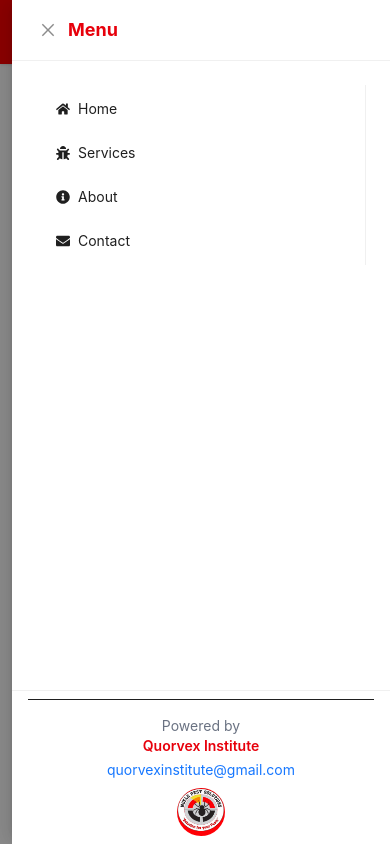
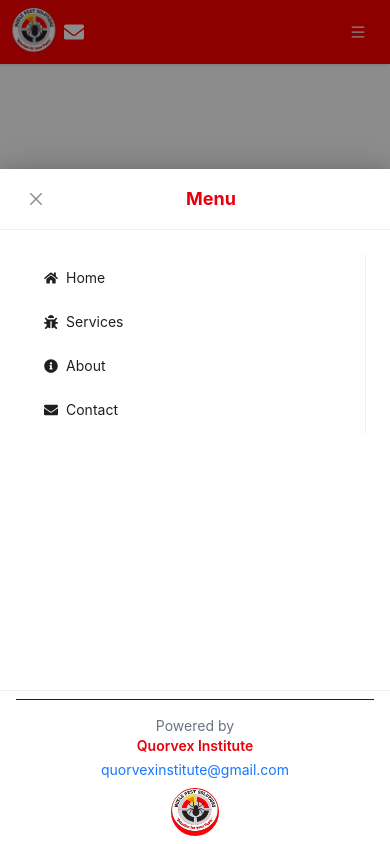
Before and after one commit to Ymffuture/Future_YMF, a React (Vite) app: page / in a window 390 px wide. Both pictures are taken after a click on the button 358 px from the left and 32 px from the top of the page. Shown: the top 844 px of the page. Built offline with nearby package versions, Linux system fonts and the light colour scheme.

Commit message:
Update Navbar.jsx

```diff
--- a/src/components/Navbar.jsx
+++ b/src/components/Navbar.jsx
@@ -82,12 +82,15 @@ const Navbar = () => {
       {/* Mobile Drawer */}
       <Drawer
   title={
-          <div className="text-red-600 font-bold text-lg">Menu</div>
+    <div className="text-red-600 font-bold text-lg text-center w-full">
+      Menu
+    </div>
   }
-        placement="right"
+  placement="bottom"
+  height="80%"               // makes it feel like a mobile sheet
   onClose={() => setOpen(false)}
   open={open}
-        className="md:hidden"
+  className="md:hidden custom-bottom-drawer"
   footer={
     <div className="text-center border-t pt-4">
       <p className="text-sm text-gray-500">Powered by</p>
@@ -108,6 +111,7 @@ const Navbar = () => {
 >
   <Menu mode="vertical" items={menuItems} selectable={false} />
 </Drawer>
+
     </nav>
   );
 };
```
Lines whose indentation alone changed are shown as unchanged.
